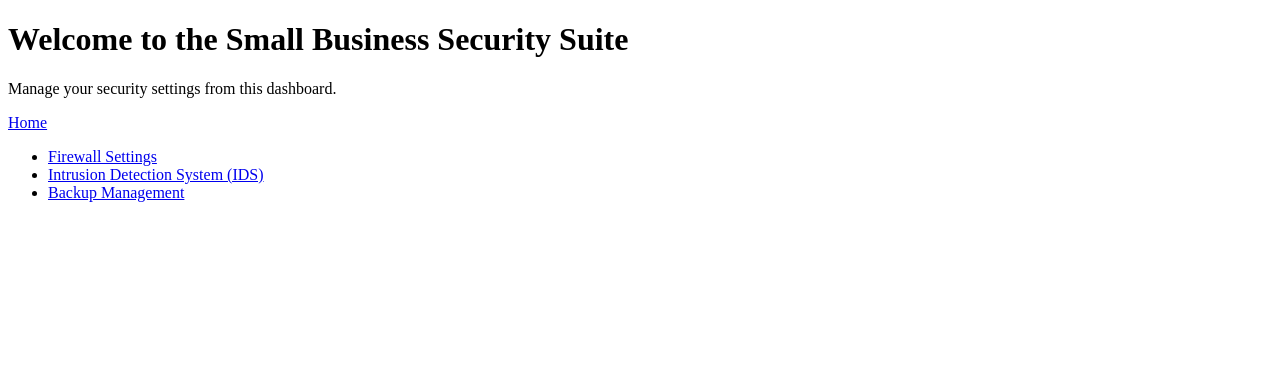
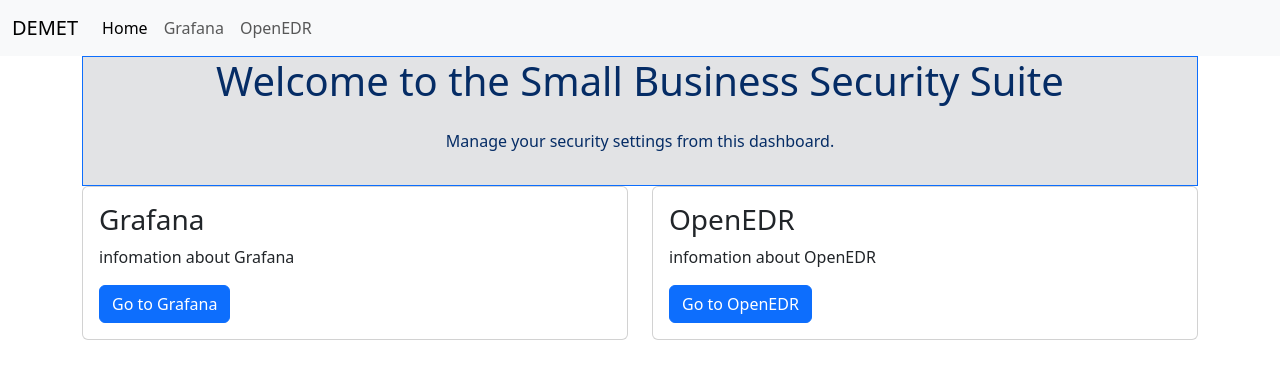
Before and after one commit to tyler19shea/small_business_security_suite, a Flask app: page / in a window 1280 px wide. Shown: the top 379 px of the page. Run offline with Flask 3, Linux system fonts and the light colour scheme.

Commit message:
Update connecting grafana to prometheus
Added context to README.md to explain what the project is doing to
integrate all of the components. Alerted the project parameters a bit
but includes openEDR implementation and monitoring via grafana

```diff
--- a/app.py
+++ b/app.py
@@ -1,5 +1,4 @@
-from flask import Flask, render_template, request, redirect, url_for
-import subprocess
+from flask import Flask, render_template
 
 app = Flask(__name__)
 
@@ -7,37 +6,5 @@ app = Flask(__name__)
 def home():
     return render_template('home.html')
 
-@app.route('/firewall', methods=['GET', 'POST'])
-def firewall():
-    #Fetch existing firewall rules
-    results = subprocess.run(['sudo', 'iptables', '-S'], capture_output=True, text=True)
-    rules = results.stdout.splitlines()
-
-    return render_template('firewall.html', rules=rules)
-
-@app.route('/firewall/add', methods=['POST'])
-def add_rule():
-    rule = request.form['rule']
-    # Add the rule using iptables
-    subprocess.run(['sudo'] + rule.split(), check=True)
-    return redirect(url_for('firewall'))
-
-@app.route('/firewall/delete', methods=['POST'])
-def delete_rule():
-    rule = request.form['rule']
-    # Delete the rule using iptables
-    rule_parts = rule.split()
-    delete_rule = ['sudo', 'iptables', '-D'] + rule_parts[1:]  # Convert to delete command
-    subprocess.run(delete_rule, check=True)
-    return redirect(url_for('firewall'))
-
-@app.route('/ids')
-def ids():
-    return render_template('ids.html')
-
-@app.route('/backup')
-def backup():
-    return render_template('backup.html')
-
 if __name__ == '__main__':
-    app.run(debug=True)
+    app.run(debug=True, host="0.0.0.0", port=5000)
--- /dev/null
+++ b/templates/base.html
@@ -0,0 +1,45 @@
+<!DOCTYPE html>
+<html lang="en">
+<head>
+    <meta charset="UTF-8">
+    <meta name="viewport" content="width=device-width, initial-scale=1.0">
+    <title>{% block title %}Small Business Security Suite{% endblock %}</title>
+    <link
+    href="https://cdn.jsdelivr.net/npm/bootstrap@5.3.3/dist/css/bootstrap.min.css"
+    rel="stylesheet">
+</head>
+<body>
+    <!--Navbar-->
+    <nav class="navbar navbar-expand-lg bg-body-tertiary">
+        <div class="container-fluid">
+            <a href="/" class="navbar-brand">DEMET</a>
+            <button class="navbar-toggler" type="button" data-bs-toggle="collapse"
+            data-bs-target="#navbarSupportedContent" aria-controls="navbarSupportedContent"
+            aria-expanded="false" aria-label="Toggle navigation">
+                <span class="navbar-toggler-icon"></span>
+            </button>
+            <div class="collapse navbar-collapse" id="navbarSupportedContent">
+                <ul class="navbar-nav me-auto mb-2 mb-lg-0">
+                    <li class="nav-item">
+                        <a href="/" class="nav-link active" aria-current="page">Home</a>
+                    </li>
+                    <li class="nav-item">
+                        <a href="http://localhost:3000/d/IV0hu1m7z/windows-exporter-dashboard?orgId=1&refresh=1m" target="_blank" class="nav-link">Grafana</a>
+                    </li>
+                    <li class="nav-item">
+                        <a href="https://enheggemyahoocom.itsm-us1.comodo.com/dashboard/widgets/overview#/dashboard/overview" class="nav-link" target="_blank">OpenEDR</a>
+                    </li>
+                </ul>
+            </div>
+        </div>
+    </nav>
+
+
+    <!--Main Content-->
+    <div class="container">
+        {% block content %}
+        {% endblock %}
+    </div>
+    <script src="https://cdn.jsdelivr.net/npm/bootstrap@5.3.3/dist/js/bootstrap.bundle.min.js"></script>
+</body>
+</html>
--- a/templates/home.html
+++ b/templates/home.html
@@ -1,18 +1,33 @@
-<!DOCTYPE html>
-<html lang="en">
-<head>
-    <meta charset="UTF-8">
-    <meta name="viewport" content="width=device-width, initial-scale=1.0">
-    <title>Small Business Security Suite</title>
-</head>
-<body>
+{% extends "base.html"%}
+{% block title %}Security Suite{% endblock %}
+{% block content %}
+<div class="text-center text-primary-emphasis border border-primary bg-secondary-subtle">
     <h1>Welcome to the Small Business Security Suite</h1>
-    <p>Manage your security settings from this dashboard.</p>
-    <a href="/">Home</a>
-    <ul>
-        <li><a href="/firewall">Firewall Settings</a></li>
-        <li><a href="/ids">Intrusion Detection System (IDS)</a></li>
-        <li><a href="/backup">Backup Management</a></li>
-    </ul>
-</body>
-</html>
+    <p class="p-3">Manage your security settings from this dashboard.</p>
+</div>
+
+<div class="row justify-content-evenly">
+    <div class="col-sm-6 mb-3 mb-sm-0">
+        <div class="card">
+            <div class="card-body">
+                <h3 class="card-title">Grafana</h3>
+                <p class="card-text">infomation about Grafana</p>
+                <a href="http://localhost:3000/d/IV0hu1m7z/windows-exporter-dashboard?orgId=1&refresh=1m"
+                target="_blank"
+                class="btn btn-primary">Go to Grafana</a>
+            </div>
+        </div>
+    </div>
+    <div class="col-sm-6 mb-3 mb-sm-0">
+        <div class="card">
+            <div class="card-body">
+                <h3 class="card-title">OpenEDR</h3>
+                <p class="card-text">infomation about OpenEDR</p>
+                <a href="https://enheggemyahoocom.itsm-us1.comodo.com/dashboard/widgets/overview#/dashboard/overview"
+                target="_blank"
+                class="btn btn-primary">Go to OpenEDR</a>
+            </div>
+        </div>
+    </div>
+</div>
+{% endblock %}
```
Also changed, not shown: templates/backup.html (deleted, +0 -13 lines), templates/firewall.html (deleted, +0 -43 lines), templates/ids.html (deleted, +0 -13 lines), README.md, 1 other file.
